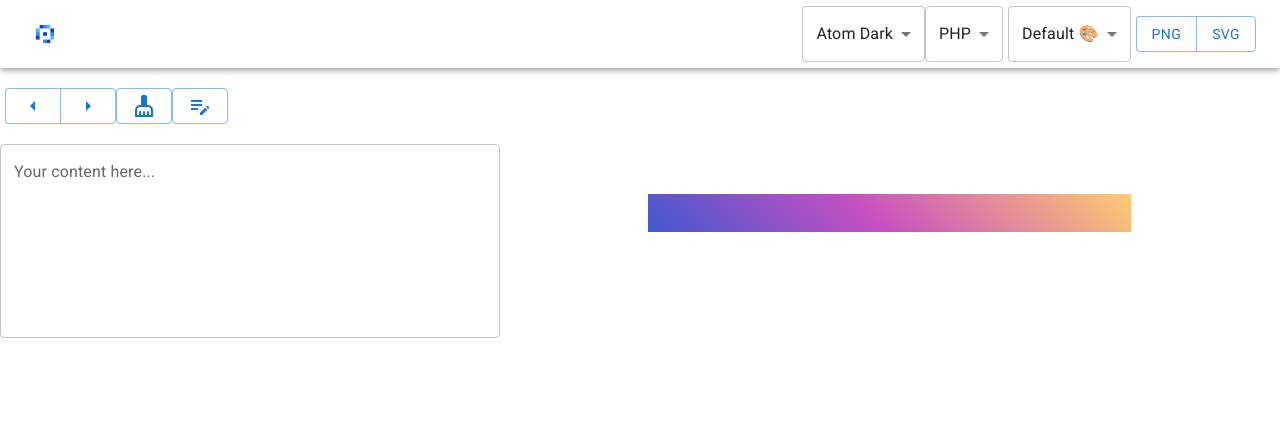
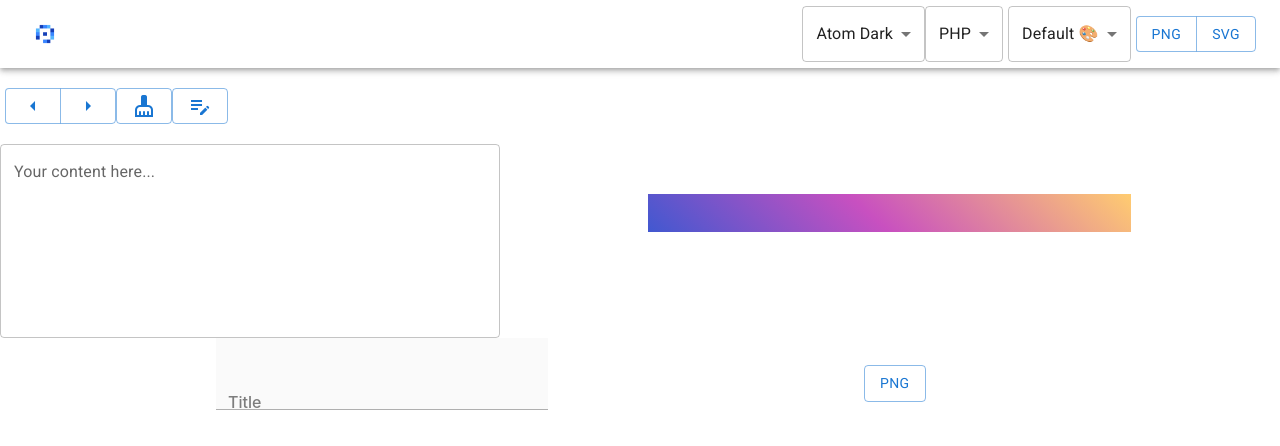
Before and after one commit to Programerat/code, a React (Create React App) app: page / in a window 1280 px wide. Shown: the top 446 px of the page. Built offline with nearby package versions, Linux system fonts and the light colour scheme.

Commit message:
Add the badge generation

```diff
--- a/src/App.js
+++ b/src/App.js
@@ -9,6 +9,7 @@ import PreviewCard from './PreviewCard';
 import ContentLocalStorage from "./ContentLocalStorage";
 import Content from "./Content";
 import TextCompiler from "./TextCompiler";
+import PreviewBadge from "./PreviewBadge";
 
 const languages = [
   <MenuItem value="javascript">Javascript</MenuItem>,
@@ -32,6 +33,8 @@ const App = () => {
   const [background, setBackground] = useState('first');
   const [textContent, setTextContent] = useState('');
   const ref = createRef();
+  const badgeRef = createRef();
+  const [title, setTitle] = useState('');
 
   const handleChange = (event) => {
     setBackground(event.target.value);
@@ -45,12 +48,19 @@ const App = () => {
     updateView(textContent);
   }, [textContent]);
 
+  useEffect(() => {
+      updateBadge(title);
+      }, [title]);
+
   const updateContent = (c) => {
     if (c === undefined){
       return;
     }
 
     setTextContent(new Content(c.split(/\n/gm)));
+  }
+
+    const updateBadge = (c) => {
   }
 
   const updateView = (content) => {
@@ -80,6 +90,12 @@ const App = () => {
     }
   }
 
+    const handleTitleChange = (event) => {
+      event.preventDefault();
+      setTitle(event.target.value);
+
+  }
+
   const saveSvgImage = useCallback(() => {
     if (ref.current === null) {
       return;
@@ -95,12 +111,25 @@ const App = () => {
     }, [ref]);
   });
 
+  const savePngBadge = useCallback(() => {
+      toPng(badgeRef.current, {})
+      .then((dataUrl) => {
+
+          const link = document.createElement('a')
+          link.download = fileName+'.png';
+          link.href = dataUrl
+          link.click()
+      })
+      .catch((err) => {
+
+      })
+  }, [badgeRef]);
+
   const savePngImage = useCallback(() => {
     if (ref.current === null) {
       return
     }
 
-    console.log(textContent, textContent.toJson());
     contentLocalStorage.addNewContent(textContent.toJson());
 
     toPng(ref.current, {})
@@ -221,6 +250,37 @@ const App = () => {
                   </div>
               </Grid>
           </Grid>
+          <Grid container
+              spacing={2}
+              direction="row"
+              justifyContent="center"
+              alignItems="center"
+              >
+              <Grid item xs={6} md={3}>
+                  <label htmlFor="inp" className="inp">
+                      <input
+                          type="text"
+                          id="inp"
+                          placeholder="&nbsp;"
+                          onChange={(e) => {setTitle(e.target.value)}}
+                      />
+                    <span className="label">Title</span>
+                    <span className="focus-bg"></span>
+            </label>
+            <br />
+
+            </Grid>
+            <Grid item xs={6} md={3}>
+                <div ref={badgeRef} style={{width: '200px'}} height="100%" >
+                    <PreviewBadge title={title} icon={'OOP'} />
+                </div>
+            </Grid>
+            <Grid item xs={0} md={2}>
+                <ButtonGroup variant="outlined" aria-label="outlined button group">
+                    <Button onClick={savePngBadge}>Png</Button>
+                </ButtonGroup>
+            </Grid>
+    </Grid>
     </>
   );
 }
--- /dev/null
+++ b/src/Badge.js
@@ -0,0 +1,13 @@
+
+const Badge = ({title, icon}) => {
+
+    return (
+            <div className='badge-golden'>
+                <div className="title">
+                    { title }
+                </div>
+            </div>
+            );
+};
+
+export default Badge;
--- /dev/null
+++ b/src/PreviewBadge.js
@@ -0,0 +1,15 @@
+import Html2ReactParser from "html-to-react/lib/parser";
+import Code from "./Highlighter";
+import Badge from "./Badge";
+
+const PreviewBadge = ({title, icon}) => {
+    let htmlParser = new Html2ReactParser();
+
+    return (
+            <div>
+                { title && <Badge title={title} icon={icon} />}
+            </div>
+            );
+};
+
+export default PreviewBadge;
--- a/src/index.css
+++ b/src/index.css
@@ -11,3 +11,105 @@ code {
   font-family: source-code-pro, Menlo, Monaco, Consolas, 'Courier New',
     monospace;
 }
+
+.title {
+    width: 100px;
+    max-width: 100px;
+    margin: 15px auto;
+    overflow-wrap: break-word;
+}
+
+.badge-golden {
+    background-image: url('golden_badge.svg');
+    background-size: 100%;
+    background-repeat: no-repeat;
+    color: #ab6329;
+    width: 200px;
+    height: 200px;
+    font-weight: bold;
+    text-align: center;
+    padding-top: 15%;
+    max-width: 200px;
+    overflow-wrap: break-word;
+    vertical-align: center;
+    font-size: 22px;
+}
+
+
+
+.inp {
+    position: relative;
+    margin: auto;
+    width: 100%;
+    max-width: 280px;
+    border-radius: 3px;
+    overflow: hidden;
+}
+.inp .label {
+    position: absolute;
+    top: 20px;
+    left: 12px;
+    font-size: 16px;
+    color: rgba(0, 0, 0, 0.5);
+    font-weight: 500;
+    transform-origin: 0 0;
+    transform: translate3d(0, 0, 0);
+    transition: all 0.2s ease;
+    pointer-events: none;
+}
+.inp .focus-bg {
+    position: absolute;
+    top: 0;
+    left: 0;
+    width: 100%;
+    height: 100%;
+    background: rgba(0, 0, 0, 0.05);
+    z-index: -1;
+    transform: scaleX(0);
+    transform-origin: left;
+}
+.inp input {
+    -webkit-appearance: none;
+    -moz-appearance: none;
+    appearance: none;
+    width: 100%;
+    border: 0;
+    font-family: inherit;
+    padding: 16px 12px 0 12px;
+    height: 56px;
+    font-size: 16px;
+    font-weight: 400;
+    background: rgba(0, 0, 0, 0.02);
+    box-shadow: inset 0 -1px 0 rgba(0, 0, 0, 0.3);
+    color: #000;
+    transition: all 0.15s ease;
+}
+.inp input:hover {
+    background: rgba(0, 0, 0, 0.04);
+    box-shadow: inset 0 -1px 0 rgba(0, 0, 0, 0.5);
+}
+.inp input:not(:-moz-placeholder-shown) + .label {
+    color: rgba(0, 0, 0, 0.5);
+    transform: translate3d(0, -12px, 0) scale(0.75);
+}
+.inp input:not(:-ms-input-placeholder) + .label {
+    color: rgba(0, 0, 0, 0.5);
+    transform: translate3d(0, -12px, 0) scale(0.75);
+}
+.inp input:not(:placeholder-shown) + .label {
+    color: rgba(0, 0, 0, 0.5);
+    transform: translate3d(0, -12px, 0) scale(0.75);
+}
+.inp input:focus {
+    background: rgba(0, 0, 0, 0.05);
+    outline: none;
+    box-shadow: inset 0 -2px 0 #0077FF;
+}
+.inp input:focus + .label {
+    color: #0077FF;
+    transform: translate3d(0, -12px, 0) scale(0.75);
+}
+.inp input:focus + .label + .focus-bg {
+    transform: scaleX(1);
+    transition: all 0.1s ease;
+}
```
Also changed, not shown: src/golden_badge.svg (added), 1 other file (tests, documents, lock files or other folders). Lines whose indentation alone changed are shown as unchanged.
